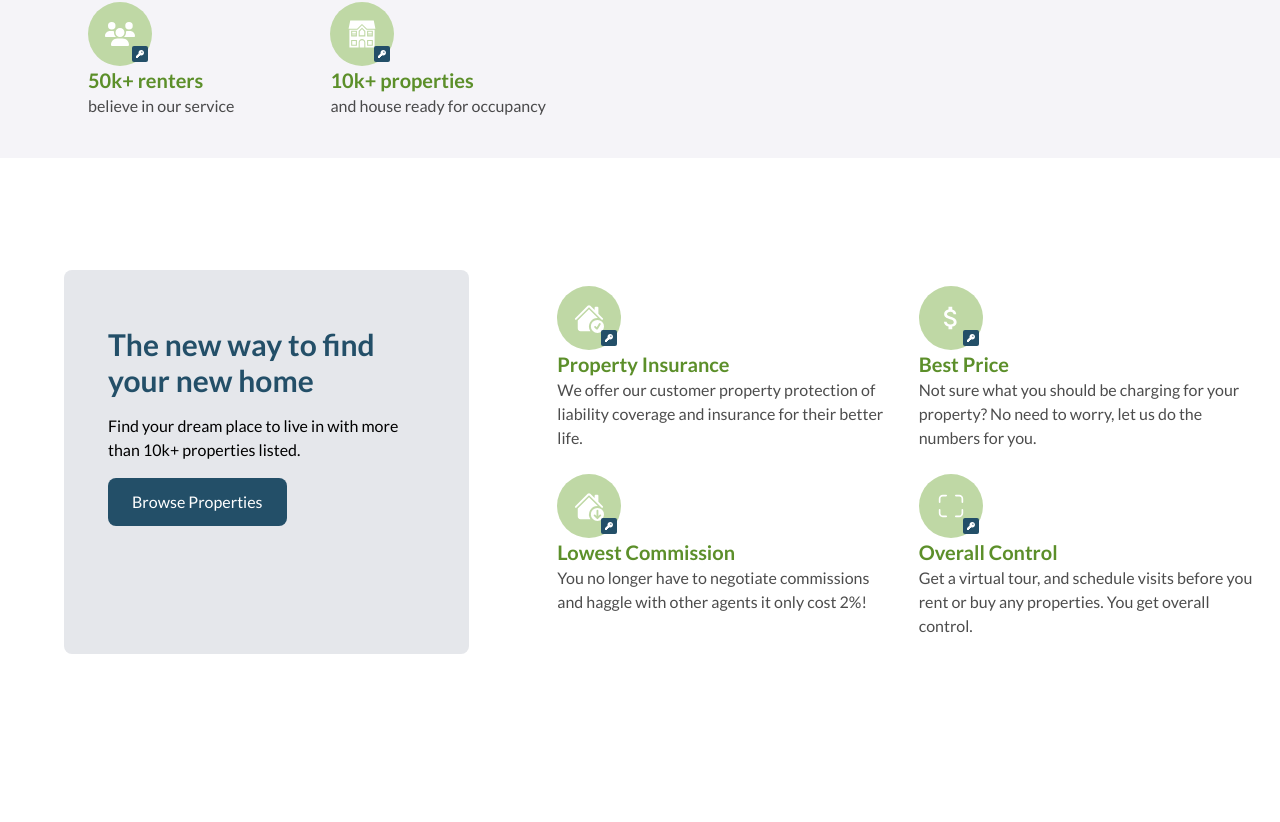
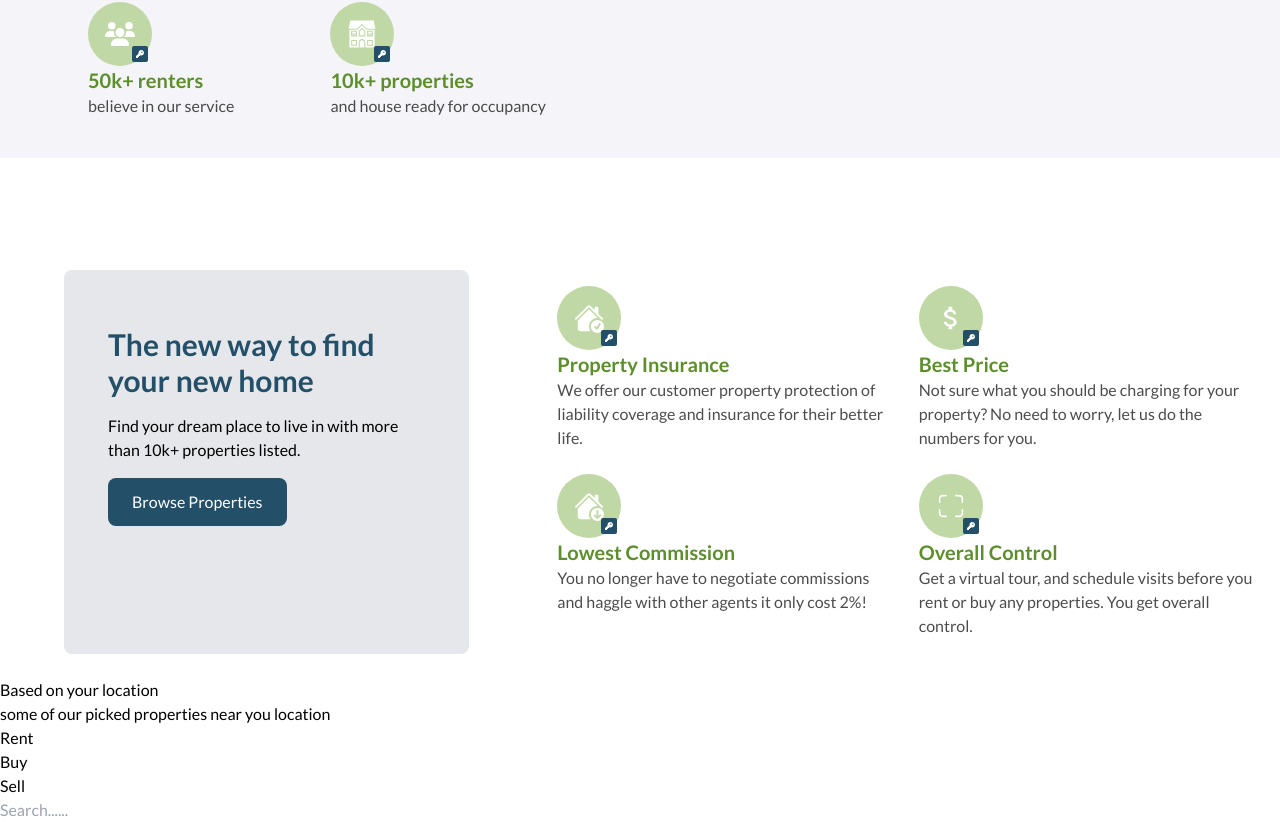
Before and after one commit to manzitresor/real-state-app-frontend, a React (Vite) app: page /home in a window 1280 px wide. Shown: the part 702-1524 px from the top of the page. Before the commit the page ends 1380 px from the top, so only its background shows below. Built offline with nearby package versions, Linux system fonts and the light colour scheme.

Commit message:
chore: add explore section content

```diff
--- /dev/null
+++ b/src/pages/home/ExploreSection.tsx
@@ -0,0 +1,32 @@
+
+export default function ExploreSection() {
+  return (
+    <section>
+      <div>
+        <div>
+            <h1>Based on your location</h1>
+            <p>some of our picked properties near you location</p>
+        </div>
+        <div>
+            {/* Categories */}
+            <ul>
+                <li>
+                    <span>Rent</span>
+                </li>
+                <li>
+                    <span>Buy</span>
+                </li>
+                <li>
+                    <span>Sell</span>
+                </li>
+            </ul>
+            <div>
+                <input type="text" placeholder="Search......"/>
+            </div>
+        </div>
+      </div>
+
+      <div></div>
+    </section>
+  )
+}
--- a/src/pages/home/Home.tsx
+++ b/src/pages/home/Home.tsx
@@ -1,4 +1,5 @@
 import Navbar from '../../components/shared/Navbar'
+import ExploreSection from './ExploreSection'
 import HeroSection from './HeroSection'
 import NewSection from './NewSection'
 
@@ -7,9 +8,10 @@ import NewSection from './NewSection'
 export default function Home() {
   return (
     <main>
-      <Navbar></Navbar>
+      <Navbar/>
       <HeroSection />
       <NewSection/>
+      <ExploreSection/>
     </main>
   )
 }
```
